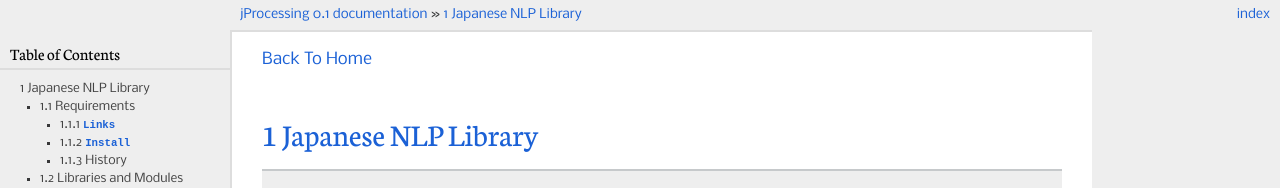
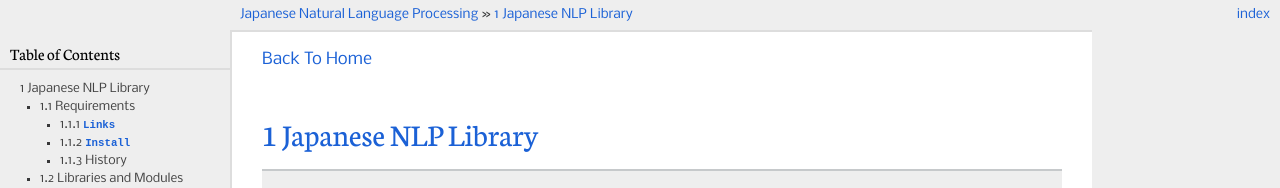
Before and after one commit to kevincobain2000/jProcessing, a Sphinx documentation site: the page built from docs/index.rst, in a window 1280 px wide and 900 px high. Shown: the top 188 px of the window. Built offline with Sphinx 7.4.7, drawn with Linux system fonts in a browser that asks for light colours; comment, search, counter and statistics services are not loaded; some of the changed text lies outside the part shown.

Commit message:
automatic push committed

```diff
--- a/docs/conf.py
+++ b/docs/conf.py
@@ -103,7 +103,7 @@
 
 # The name for this set of Sphinx documents.  If None, it defaults to
 # "<project> v<release> documentation".
-#html_title = None
+html_title = "Japanese Natural Language Processing"
 
 # A shorter title for the navigation bar.  Default is the same as html_title.
 #html_short_title = None
```
Also changed, not shown: 6 other files.
